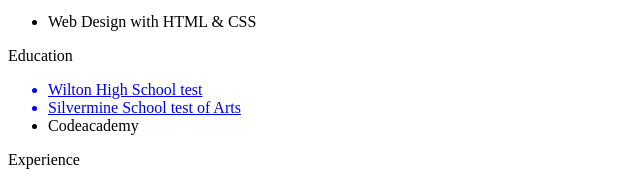
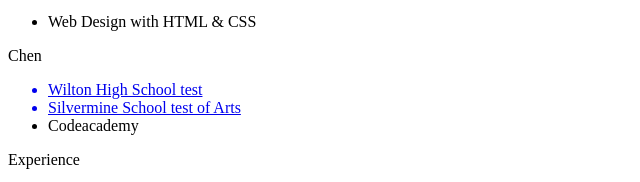
Before and after one commit to ishais123/resume-project, a plain HTML site: page index.html in a window 1280 px wide. Shown: the part 394-576 px from the top of the page, 0-640 px from the left. Drawn offline with Linux system fonts and the light colour scheme; no server answers.

Commit message:
Update index.html

```diff
--- a/index.html
+++ b/index.html
@@ -38,7 +38,7 @@
     <ul>
         <li>Web Design with HTML & CSS</li>
     </ul>
-    <p class="head">Education</p>
+    <p class="head">Chen</p>
     <ul>
         <a href="http://www.wiltonhighschool.org/pages/Wilton_High_School">
         <li>Wilton High School test</li>
```
